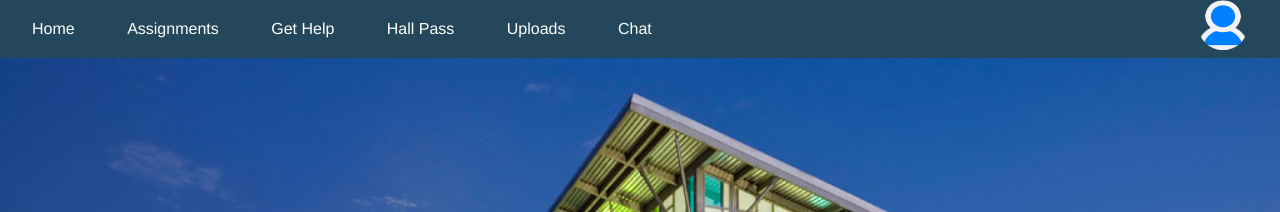
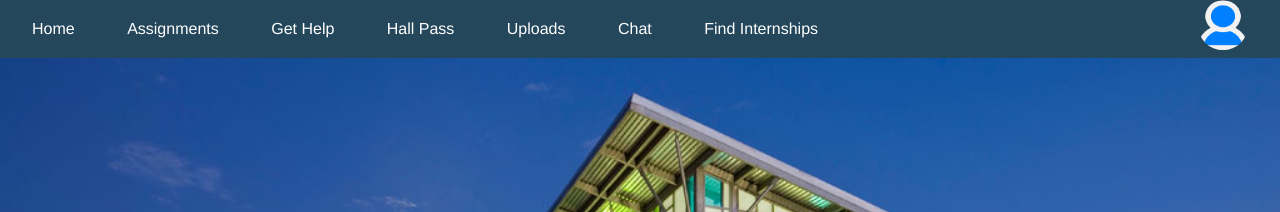
Before and after one commit to Men-In-Brown/Jobify, a Jekyll site: the page built from index.html, in a window 1280 px wide. Shown: the top 212 px of the page. Built offline with Jekyll 4.4.1, drawn with Linux system fonts in a browser that asks for light colours.

Commit message:
Added findr to navbar

```diff
--- a/_includes/header2.html
+++ b/_includes/header2.html
@@ -38,6 +38,7 @@
                     <li><a href="/Jobify/chatbot.html">Chat Bot</a></li>
                 </ul>
             </li>
+            <a href="/Jobify/companyfindr.html">Find Internships</a>
             <!-- <li><a href="/Jobify/companyfindr.html">Compacny Findr</a></li> -->
             <li class="profile-pic"><a href="/Jobify/SignupLogin.html"><img src="profile.jpg" alt="Profile Picture"></a></li>
         </ul>
```
